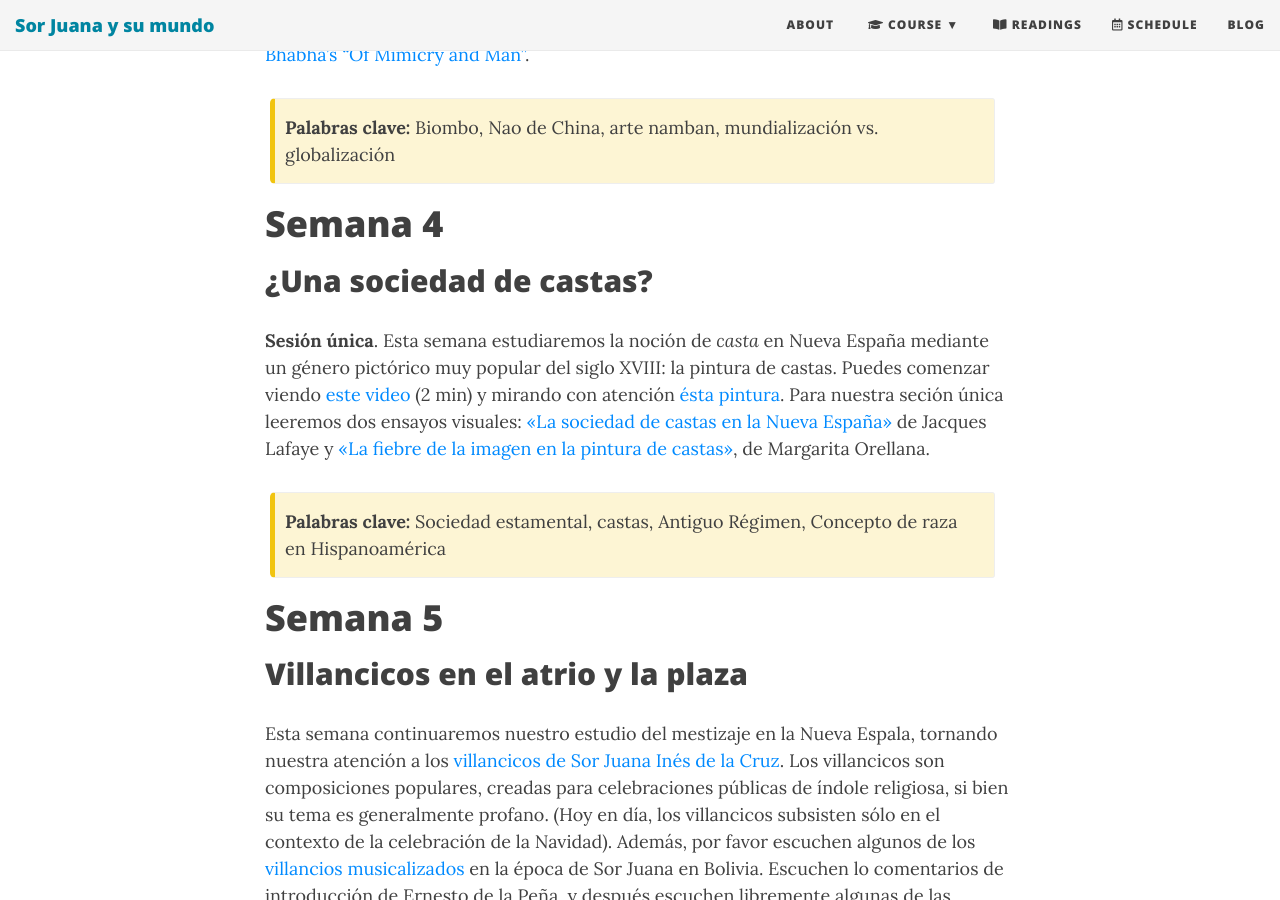
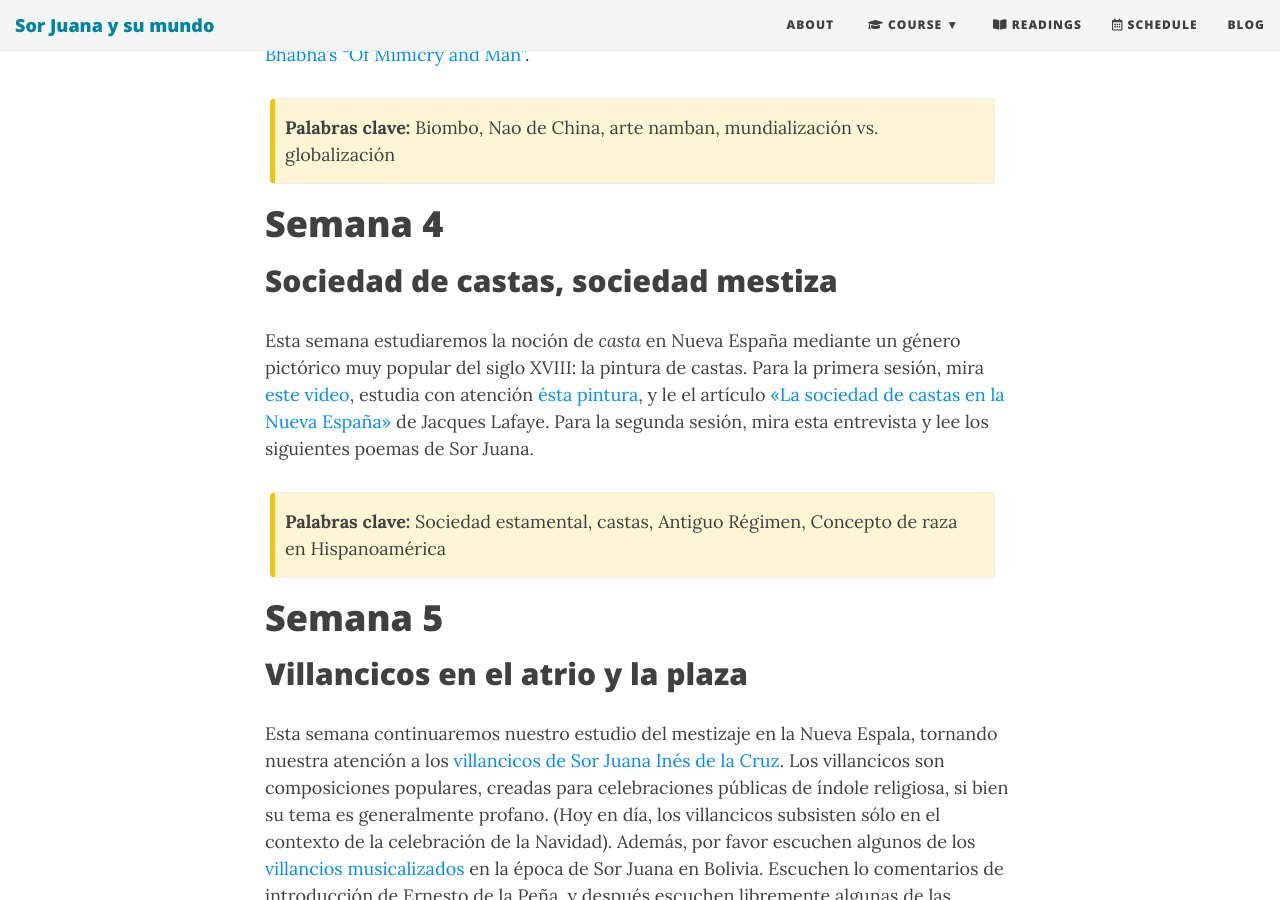
Before and after one commit to Hipomenes/sorjuana, a Jekyll site: the page built from syllabus.md, in a window 1280 px wide and 900 px high, scrolled down 2945 px. Built offline with Jekyll 4.4.1, drawn with Linux system fonts in a browser that asks for light colours; nearby versions of some CDN libraries; some of the changed text lies outside the part shown.

Commit message:
Update syllabus.md

```diff
--- a/syllabus.md
+++ b/syllabus.md
@@ -46,12 +46,10 @@ Para la segunda sesión, leeremos una selección de los [*Infortunios de Alonso
 
 # Semana 4
 
-## ¿Una sociedad de castas?
+## Sociedad de castas, sociedad mestiza
 
-**Sesión única**.
 Esta semana estudiaremos la noción de *casta* en Nueva España mediante un género pictórico muy popular del siglo XVIII: la pintura de castas.
-Puedes comenzar viendo [este video](https://youtu.be/yk6fAcqfvEk) (2 min) y mirando con atención [ésta pintura](https://drive.google.com/file/d/1vqXNRs7civ64zqYK4JRD3ivgxRNVKNeX/view?usp=sharing). Para nuestra seción única leeremos dos ensayos visuales: [«La sociedad de castas en la Nueva España»](http://ezproxy.bu.edu/login?url=https://www.jstor.org/stable/24326827) de Jacques Lafaye y [«La fiebre de la imagen en la pintura de castas»](http://ezproxy.bu.edu/login?url=https://www.jstor.org/stable/24326830), de Margarita Orellana.
-
+Para la primera sesión, mira [este video](https://youtu.be/EoXQTs4y2BU), estudia con atención [ésta pintura](https://drive.google.com/file/d/1vqXNRs7civ64zqYK4JRD3ivgxRNVKNeX/view?usp=sharing), y le el artículo [«La sociedad de castas en la Nueva España»](http://ezproxy.bu.edu/login?url=https://www.jstor.org/stable/24326827) de Jacques Lafaye. Para la segunda sesión, mira esta entrevista y lee los siguientes poemas de Sor Juana.
 
 {: .box-warning}
 **Palabras clave:** Sociedad estamental, castas, Antiguo Régimen, Concepto de raza en Hispanoamérica
```
